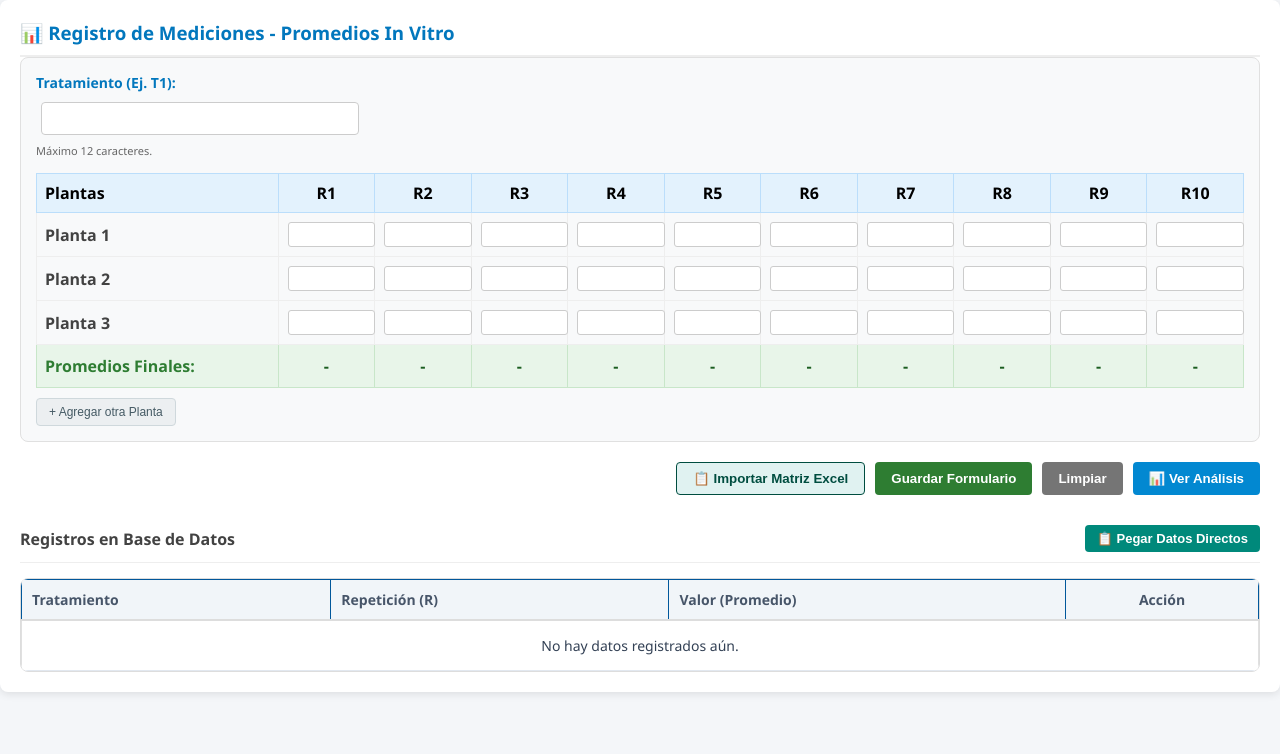
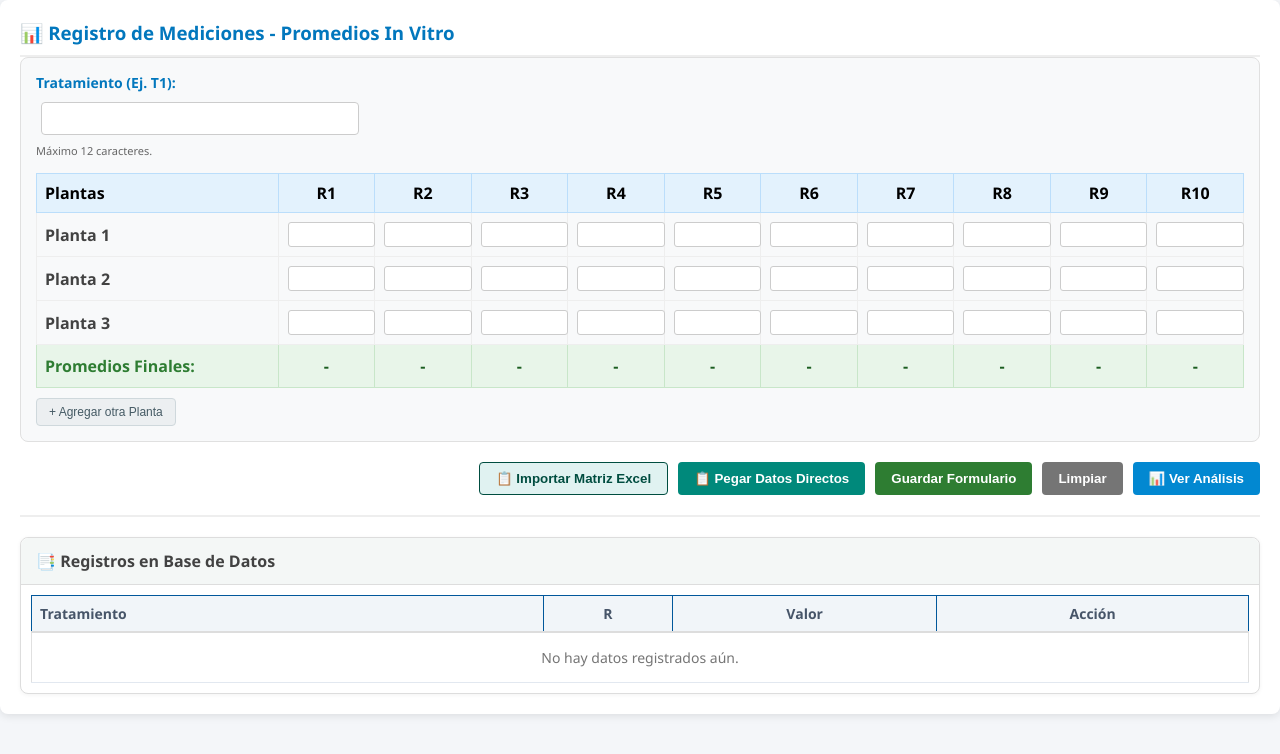
Before and after one commit to Mauricio593/AGRO-UTC, a React (Vite) app in the folder frontend/: page /experimento/1/variable/1 in a window 1280 px wide. Shown: the top 754 px of the page. Built offline with nearby package versions, Linux system fonts and the light colour scheme; what @sgratzl/chartjs-chart-boxplot, chartjs-plugin-datalabels would draw is missing.

Commit message:
arreglos de knn y variablefron

```diff
--- a/frontend/src/pages/VariableForm.jsx
+++ b/frontend/src/pages/VariableForm.jsx
@@ -14,7 +14,6 @@ function VariableForm({
   const [tratamiento, setTratamiento] = useState("");
   const [errorTratamiento, setErrorTratamiento] = useState("");
 
-  // Estado para manejar los mensajes de éxito y error en la interfaz
   const [mensajeSistema, setMensajeSistema] = useState({ texto: "", tipo: "" });
 
   const [plantas, setPlantas] = useState([
@@ -36,7 +35,6 @@ function VariableForm({
   const [textoExcelDirecto, setTextoExcelDirecto] = useState("");
   const [cargandoDirecto, setCargandoDirecto] = useState(false);
 
-  // Función para mostrar mensajes y ocultarlos automáticamente
   const mostrarMensaje = (texto, tipo = "error") => {
     setMensajeSistema({ texto, tipo });
     setTimeout(() => {
@@ -299,7 +297,6 @@ function VariableForm({
     }
   };
 
-  // RESTRICCIÓN DE ELIMINACIÓN POR ROL DE USUARIO
   const eliminarDato = async (id) => {
     const rolUsuario = (localStorage.getItem("rol") || localStorage.getItem("role") || "").toLowerCase();
 
@@ -338,13 +335,10 @@ function VariableForm({
     <div style={{ backgroundColor: "#fff", padding: "20px", borderRadius: "8px", boxShadow: "0 2px 8px rgba(0,0,0,0.1)" }}>
       <h3 style={{ color: "#0277bd", marginTop: 0, borderBottom: "2px solid #eee", paddingBottom: "10px" }}>📊 Registro de Mediciones - Promedios In Vitro</h3>
 
+      {/* MENSAJES DEL SISTEMA */}
       {mensajeSistema.texto && (
         <div style={{
-          padding: "12px",
-          marginBottom: "20px",
-          borderRadius: "6px",
-          fontWeight: "bold",
-          textAlign: "center",
+          padding: "12px", marginBottom: "20px", borderRadius: "6px", fontWeight: "bold", textAlign: "center",
           backgroundColor: mensajeSistema.tipo === "error" ? "#ffebee" : "#e8f5e9",
           color: mensajeSistema.tipo === "error" ? "#c62828" : "#2e7d32",
           border: `1px solid ${mensajeSistema.tipo === "error" ? "#ef9a9a" : "#a5d6a7"}`
@@ -355,30 +349,14 @@ function VariableForm({
 
       {/* FORMULARIO MANUAL */}
       <div style={{ backgroundColor: "#f8f9fa", padding: "15px", borderRadius: "8px", border: "1px solid #e0e0e0", marginBottom: "20px", overflowX: "auto" }}>
-
         <div style={{ marginBottom: "15px", width: "300px" }}>
           <label style={{ display: "block", color: "#0277bd", fontWeight: "bold", fontSize: "14px", marginBottom: "5px" }}>Tratamiento (Ej. T1):</label>
           <input
-            type="text"
-            value={tratamiento}
-            maxLength={12}
-            onChange={handleTratamientoChange}
-            list="trat-list"
-            style={{
-              width: "100%",
-              padding: "8px",
-              borderRadius: "4px",
-              border: errorTratamiento ? "2px solid #d32f2f" : "1px solid #ccc",
-              outline: "none"
-            }}
+            type="text" value={tratamiento} maxLength={12} onChange={handleTratamientoChange} list="trat-list"
+            style={{ width: "100%", padding: "8px", borderRadius: "4px", border: errorTratamiento ? "2px solid #d32f2f" : "1px solid #ccc", outline: "none" }}
           />
           <datalist id="trat-list">{listaTratamientos.map(t => <option key={t.id} value={t.nombre} />)}</datalist>
-
-          {errorTratamiento && (
-            <span style={{ color: "#d32f2f", fontSize: "12px", marginTop: "4px", display: "block", fontWeight: "500" }}>
-              {errorTratamiento}
-            </span>
-          )}
+          {errorTratamiento && <span style={{ color: "#d32f2f", fontSize: "12px", marginTop: "4px", display: "block", fontWeight: "500" }}>{errorTratamiento}</span>}
           <small style={{ color: "#666", fontSize: "11px", display: "block", marginTop: "3px" }}>Máximo 12 caracteres.</small>
         </div>
 
@@ -410,13 +388,12 @@ function VariableForm({
             </tr>
           </tbody>
         </table>
-
         <div style={{ marginTop: "10px" }}>
           <button onClick={agregarPlanta} style={{ padding: "6px 12px", backgroundColor: "#eceff1", color: "#455a64", border: "1px solid #cfd8dc", borderRadius: "4px", cursor: "pointer", fontSize: "12px" }}>+ Agregar otra Planta</button>
         </div>
       </div>
 
-      {/* SECCIÓN PEGAR DESDE EXCEL */}
+      {/* SECCIÓN PEGAR DESDE EXCEL MATRICIAL */}
       {mostrarPegar && (
         <div style={{ marginBottom: "20px", padding: "15px", backgroundColor: "#f9f9f9", borderRadius: "6px", border: "1px dashed #0288d1" }}>
           <label style={{ display: "block", color: "#0288d1", fontWeight: "bold", fontSize: "14px", marginBottom: "5px" }}>
@@ -444,26 +421,7 @@ function VariableForm({
         </div>
       )}
 
-      {/* BOTONERA PRINCIPAL */}
-      <div style={{ display: "flex", gap: "10px", justifyContent: "flex-end", flexWrap: "wrap", marginBottom: "30px" }}>
-        <button onClick={() => setMostrarPegar(!mostrarPegar)} style={{ padding: "8px 16px", backgroundColor: "#e0f2f1", color: "#004d40", border: "1px solid #004d40", borderRadius: "4px", cursor: "pointer", fontWeight: "bold" }}>
-          📋 Importar Matriz Excel
-        </button>
-        <button onClick={guardarDatosPromediados} disabled={cargando} style={{ padding: "8px 16px", backgroundColor: "#2e7d32", color: "#fff", border: "none", borderRadius: "4px", cursor: "pointer", fontWeight: "bold" }}>
-          {cargando ? "Guardando..." : "Guardar Formulario"}
-        </button>
-        <button onClick={limpiarCampos} style={{ padding: "8px 16px", backgroundColor: "#757575", color: "#fff", border: "none", borderRadius: "4px", cursor: "pointer", fontWeight: "bold" }}>Limpiar</button>
-        <button onClick={() => setMostrarAnalisis(!mostrarAnalisis)} style={{ padding: "8px 16px", backgroundColor: "#0288d1", color: "#fff", border: "none", borderRadius: "4px", cursor: "pointer", fontWeight: "bold" }}>📊 Ver Análisis</button>
-      </div>
-
-      {/* ENCABEZADO Y REGISTROS DIRECTOS */}
-      <div style={{ display: "flex", justifyContent: "space-between", alignItems: "center", borderBottom: "1px solid #eee", paddingBottom: "10px", marginBottom: "15px" }}>
-        <h4 style={{ color: "#424242", margin: 0 }}>Registros en Base de Datos</h4>
-        <button onClick={() => setMostrarPegarDirecto(!mostrarPegarDirecto)} style={{ padding: "6px 12px", backgroundColor: "#00897b", color: "#fff", border: "none", borderRadius: "4px", cursor: "pointer", fontSize: "13px", fontWeight: "bold" }}>
-          📋 Pegar Datos Directos
-        </button>
-      </div>
-
+      {/* SECCIÓN PEGAR DATOS DIRECTOS */}
       {mostrarPegarDirecto && (
         <div style={{ marginBottom: "15px", padding: "15px", backgroundColor: "#e0f2f1", borderRadius: "6px", border: "1px dashed #00897b" }}>
           <label style={{ display: "block", color: "#00695c", fontWeight: "bold", fontSize: "14px", marginBottom: "5px" }}>
@@ -491,37 +449,58 @@ function VariableForm({
         </div>
       )}
 
-      {/* TABLA DE BASE DE DATOS */}
-      <div style={{ maxHeight: "250px", overflowY: "auto", border: "1px solid #ddd", borderRadius: "8px" }}>
-        <table className="sql-table" style={{ margin: 0, width: "100%", borderCollapse: "collapse" }}>
-          <thead style={{ position: "sticky", top: 0, backgroundColor: "#f4f7f6", zIndex: 1 }}>
+      {/* BOTONERA PRINCIPAL */}
+      <div style={{ display: "flex", gap: "10px", justifyContent: "flex-end", flexWrap: "wrap", marginBottom: "20px", paddingBottom: "20px", borderBottom: "2px solid #eee" }}>
+        <button onClick={() => setMostrarPegar(!mostrarPegar)} style={{ padding: "8px 16px", backgroundColor: "#e0f2f1", color: "#004d40", border: "1px solid #004d40", borderRadius: "4px", cursor: "pointer", fontWeight: "bold" }}>📋 Importar Matriz Excel</button>
+        <button onClick={() => setMostrarPegarDirecto(!mostrarPegarDirecto)} style={{ padding: "8px 16px", backgroundColor: "#00897b", color: "#fff", border: "none", borderRadius: "4px", cursor: "pointer", fontWeight: "bold" }}>📋 Pegar Datos Directos</button>
+        <button onClick={guardarDatosPromediados} disabled={cargando} style={{ padding: "8px 16px", backgroundColor: "#2e7d32", color: "#fff", border: "none", borderRadius: "4px", cursor: "pointer", fontWeight: "bold" }}>{cargando ? "Guardando..." : "Guardar Formulario"}</button>
+        <button onClick={limpiarCampos} style={{ padding: "8px 16px", backgroundColor: "#757575", color: "#fff", border: "none", borderRadius: "4px", cursor: "pointer", fontWeight: "bold" }}>Limpiar</button>
+        <button onClick={() => setMostrarAnalisis(!mostrarAnalisis)} style={{ padding: "8px 16px", backgroundColor: "#0288d1", color: "#fff", border: "none", borderRadius: "4px", cursor: "pointer", fontWeight: "bold" }}>📊 Ver Análisis</button>
+      </div>
+
+      {/* ÁREA INFERIOR ORDENADA: TABLAS Y GRÁFICOS LADO A LADO */}
+      <div style={{ display: "flex", flexWrap: "wrap", gap: "25px", alignItems: "flex-start" }}>
+
+        {/* COLUMNA IZQUIERDA: TABLA DE DATOS */}
+        <div style={{ flex: "1 1 35%", minWidth: "320px", border: "1px solid #ddd", borderRadius: "8px", backgroundColor: "#fff", boxShadow: "0 1px 4px rgba(0,0,0,0.05)" }}>
+          <h4 style={{ margin: 0, padding: "12px 15px", backgroundColor: "#f4f7f6", borderBottom: "1px solid #ddd", color: "#424242", borderRadius: "8px 8px 0 0" }}>
+            📑 Registros en Base de Datos
+          </h4>
+          <div style={{ maxHeight: "400px", overflowY: "auto", padding: "10px" }}>
+            <table className="sql-table" style={{ margin: 0, width: "100%", borderCollapse: "collapse", fontSize: "14px" }}>
+              <thead style={{ position: "sticky", top: 0, backgroundColor: "#fff", zIndex: 1 }}>
                 <tr>
-              <th style={{padding: "10px", borderBottom: "2px solid #ddd", textAlign: "left"}}>Tratamiento</th>
-              <th style={{padding: "10px", borderBottom: "2px solid #ddd", textAlign: "left"}}>Repetición (R)</th>
-              <th style={{padding: "10px", borderBottom: "2px solid #ddd", textAlign: "left"}}>Valor (Promedio)</th>
-              <th style={{padding: "10px", borderBottom: "2px solid #ddd", textAlign: "center"}}>Acción</th>
+                  <th style={{padding: "8px", borderBottom: "2px solid #ddd", textAlign: "left"}}>Tratamiento</th>
+                  <th style={{padding: "8px", borderBottom: "2px solid #ddd", textAlign: "center"}}>R</th>
+                  <th style={{padding: "8px", borderBottom: "2px solid #ddd", textAlign: "center"}}>Valor</th>
+                  <th style={{padding: "8px", borderBottom: "2px solid #ddd", textAlign: "center"}}>Acción</th>
                 </tr>
               </thead>
               <tbody>
                 {listaValores.map((dato) => (
                   <tr key={dato.id} style={{ backgroundColor: "transparent" }}>
-                <td style={{padding: "10px", borderBottom: "1px solid #eee"}}>{obtenerNombreTratamiento(dato.tratamiento)}</td>
-                <td style={{padding: "10px", borderBottom: "1px solid #eee"}}>R{dato.repeticion}</td>
-                <td style={{padding: "10px", borderBottom: "1px solid #eee", fontWeight: "bold"}}>{dato.valor}</td>
-                <td style={{padding: "10px", borderBottom: "1px solid #eee", textAlign: "center"}}>
-                  <button onClick={() => eliminarDato(dato.id)} style={{ padding: "4px 8px", backgroundColor: "#ffebee", color: "#c62828", border: "1px solid #ffcdd2", borderRadius: "4px", cursor: "pointer", fontSize: "12px" }}>Eliminar</button>
+                    <td style={{padding: "8px", borderBottom: "1px solid #eee"}}>{obtenerNombreTratamiento(dato.tratamiento)}</td>
+                    <td style={{padding: "8px", borderBottom: "1px solid #eee", textAlign: "center"}}>{dato.repeticion}</td>
+                    <td style={{padding: "8px", borderBottom: "1px solid #eee", textAlign: "center", fontWeight: "bold"}}>{dato.valor}</td>
+                    <td style={{padding: "8px", borderBottom: "1px solid #eee", textAlign: "center"}}>
+                      <button onClick={() => eliminarDato(dato.id)} style={{ padding: "4px 8px", backgroundColor: "#ffebee", color: "#c62828", border: "1px solid #ffcdd2", borderRadius: "4px", cursor: "pointer", fontSize: "11px" }}>X</button>
                     </td>
                   </tr>
                 ))}
                 {listaValores.length === 0 && (
-              <tr><td colSpan="4" style={{textAlign:"center", padding: "15px"}}>No hay datos registrados aún.</td></tr>
+                  <tr><td colSpan="4" style={{textAlign:"center", padding: "15px", color: "#757575"}}>No hay datos registrados aún.</td></tr>
                 )}
               </tbody>
             </table>
           </div>
+        </div>
 
+        {/* COLUMNA DERECHA: GRÁFICOS Y ANÁLISIS */}
         {mostrarAnalisis && listaValores.length > 0 && (
-        <div style={{ marginTop: "20px" }}>
+          <div style={{ flex: "1 1 60%", minWidth: "400px", border: "1px solid #b3e5fc", borderRadius: "8px", backgroundColor: "#fbfdfd", padding: "15px", boxShadow: "0 1px 4px rgba(2, 119, 189, 0.1)" }}>
+            <h4 style={{ margin: "0 0 15px 0", color: "#0277bd", borderBottom: "1px solid #e1f5fe", paddingBottom: "10px" }}>
+              📈 Análisis Estadístico
+            </h4>
             <AnalisisEstadistico
               valores={listaValores}
               tratamientos={listaTratamientos}
@@ -533,6 +512,8 @@ function VariableForm({
           </div>
         )}
       </div>
+
+    </div>
   );
 }
 
```
Also changed, not shown: frontend/src/pages/KNN.jsx (+82 -26 lines). Lines whose indentation alone changed are shown as unchanged.
